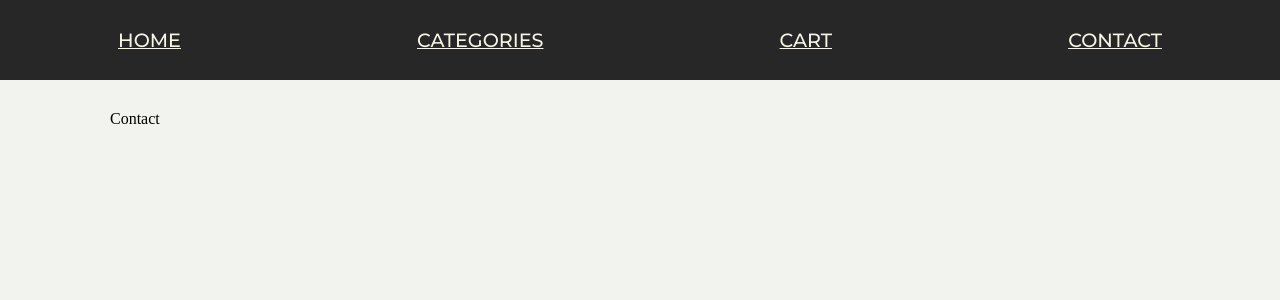
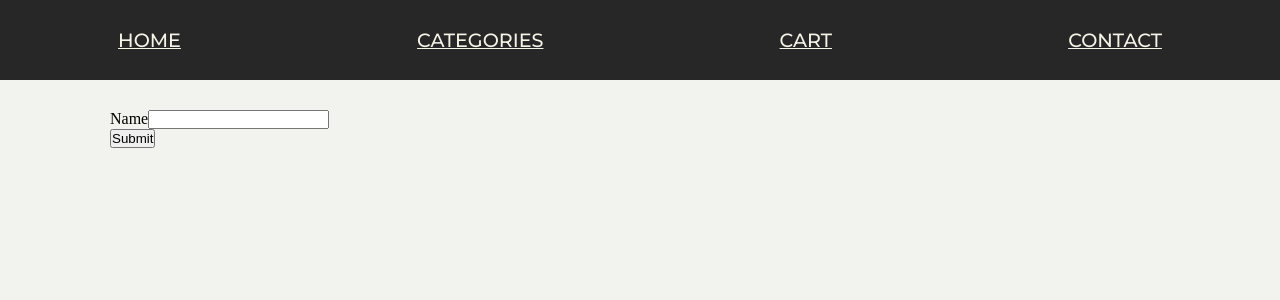
Before and after one commit to michalsamulak/ReactShop, a React (Vite) app: page /Contact in a window 1280 px wide. Shown: the top 300 px of the page. Built offline with nearby package versions, Linux system fonts and the light colour scheme.

Commit message:
add formik contact form

```diff
--- a/package.json
+++ b/package.json
@@ -10,10 +10,12 @@
   },
   "dependencies": {
     "axios": "^1.3.4",
+    "formik": "^2.2.9",
     "react": "^18.2.0",
     "react-dom": "^18.2.0",
     "react-router-dom": "^6.8.2",
-    "styled-components": "^5.3.8"
+    "styled-components": "^5.3.8",
+    "yup": "^1.0.2"
   },
   "devDependencies": {
     "@types/node": "^18.14.6",
--- a/src/pages/Contact.tsx
+++ b/src/pages/Contact.tsx
@@ -1,7 +1,39 @@
-import React from 'react'
+import { Field, FieldProps, Form, Formik } from 'formik';
+import { schema } from "../utils/validation";
 
 export const Contact = () => {
+
+  const initialValues = {
+    name: "",
+    surname: "",
+    email: "",
+    contact_number: ""
+};
+
+
+
   return (
-    <div>Contact</div>
+    <Formik
+    initialValues={initialValues}
+
+    validator={schema}
+
+    onSubmit={()=>{}}
+>
+    {() => (
+        <Form className="form">
+            <div className="input">
+                <label htmlFor={"name"} className="form-label">
+                    Name
+                </label>
+                <Field as="input" id={"name"} name={"name"} className='field'></Field>
+            </div>
+
+            <button type="submit" className="btn">
+                Submit
+            </button>
+        </Form>
+    )}
+</Formik>
   )
 }
--- a/src/style/Categories.style.ts
+++ b/src/style/Categories.style.ts
@@ -3,8 +3,7 @@ import styled from "styled-components";
 export const CategoriesContainer = styled.div`
     display: flex;
     flex-direction: row;
-    /* width: 70vw; */
-    /* min-height: 80vh; */
+
     justify-content: space-between;
     color: #252525;
     margin: 10px;
--- /dev/null
+++ b/src/utils/validation.ts
@@ -0,0 +1,10 @@
+import * as Yup from "yup";
+
+
+export const schema = Yup.object({
+    name: Yup.string().required(),
+    surname: Yup.string().required(),
+    email: Yup.string().email().required(),
+    contact_numbe: Yup.number().required(),
+
+});
```
Also changed, not shown: 1 other file (tests, documents, lock files or other folders).
